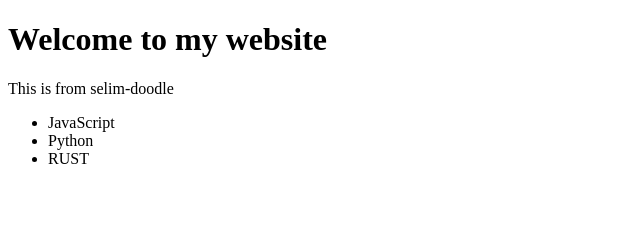
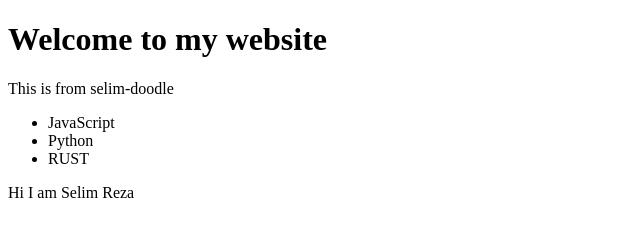
Before and after one commit to selim-reza007/git-team-pratice, a plain HTML site: page index.html in a window 1280 px wide. Shown: the whole page, without its empty margins (0-640 px from the left). Drawn offline with Linux system fonts and the light colour scheme.

Commit message:
Update index
- Add new paragraph

```diff
--- a/index.html
+++ b/index.html
@@ -13,5 +13,6 @@
         <li>Python</li>
         <li>RUST</li>
     </ul>
+    <p>Hi I am Selim Reza</p>
 </body>
 </html>
```
